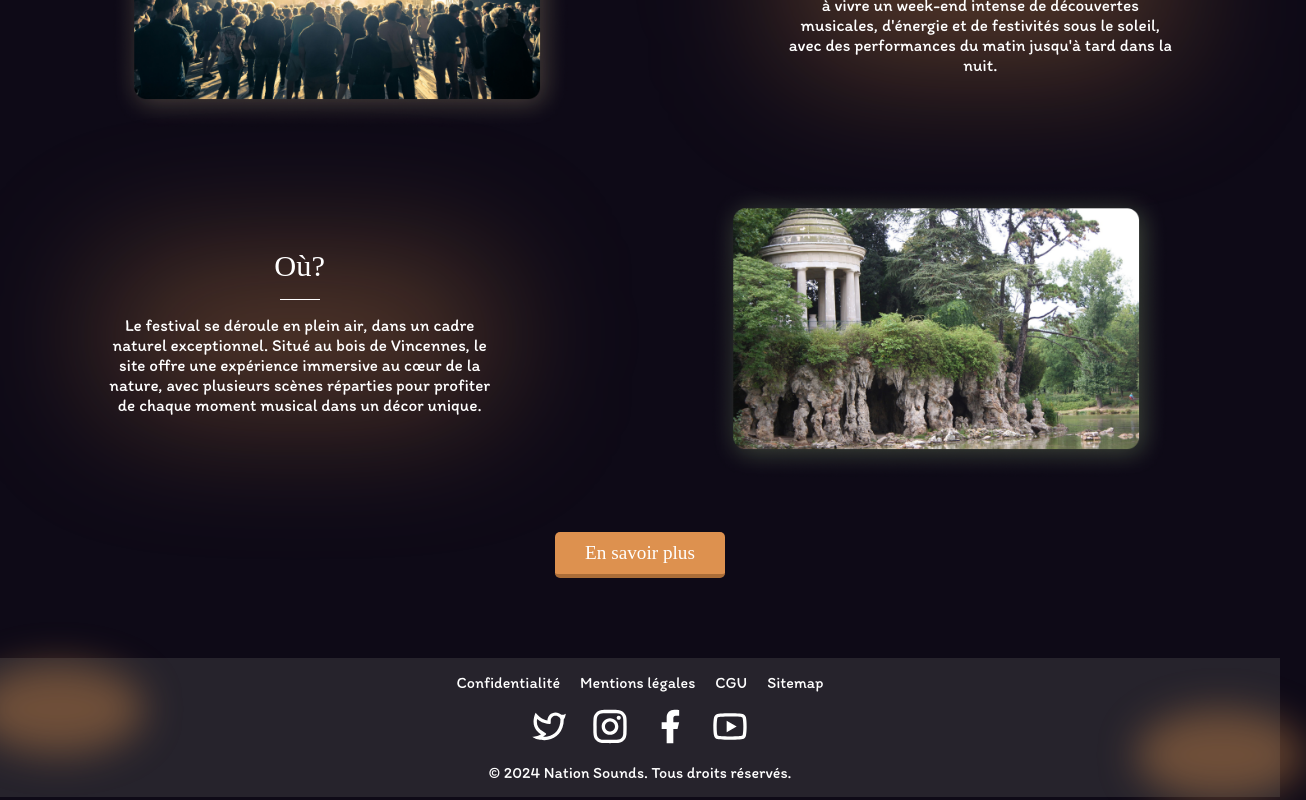
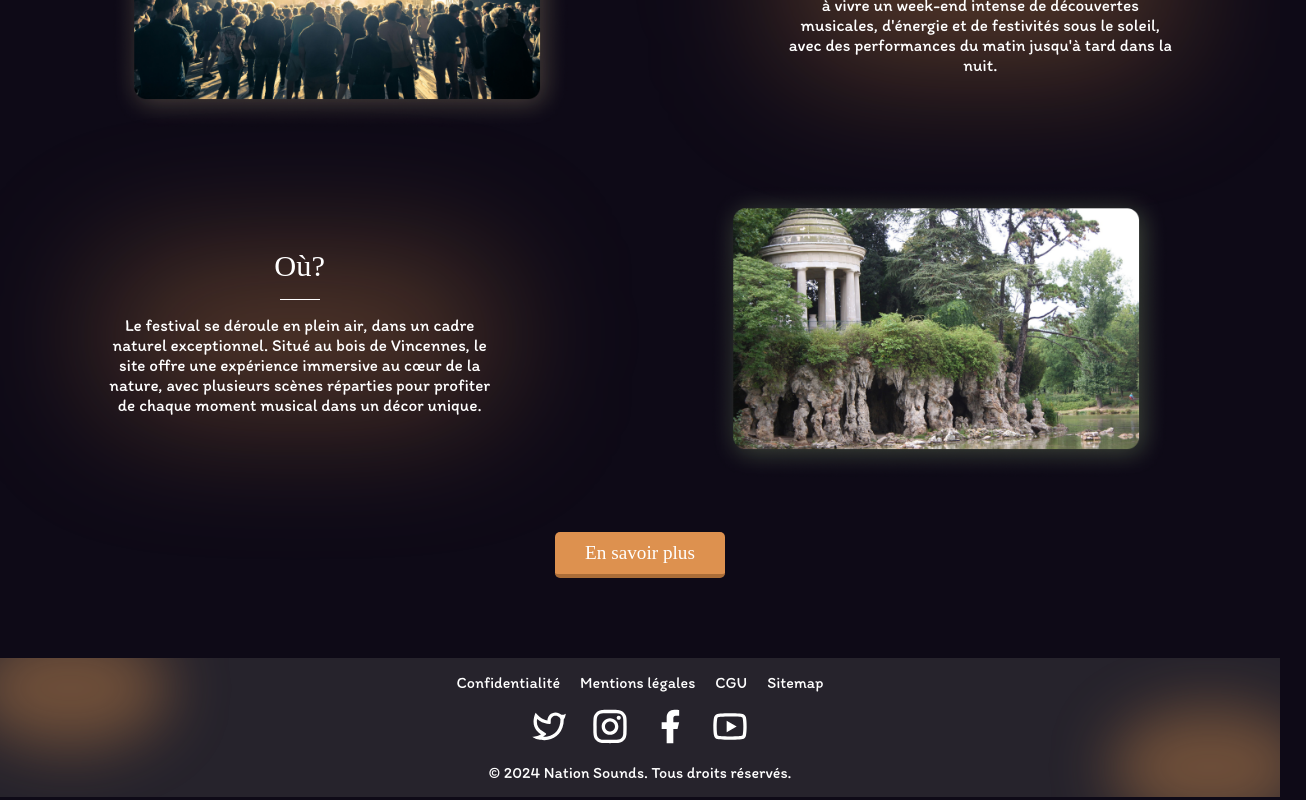
Before and after one commit to xeww/mspr-front, a React (Vite) app: page / in a window 1280 px wide. Shown: the part 1372-2172 px from the top of the page, 1306 px wide, since content can reach past the window. Built offline with nearby package versions, Linux system fonts and the light colour scheme; a web font is replaced by a local one.

Commit message:
feat: footer fix

```diff
--- a/src/components/footer/footer.css
+++ b/src/components/footer/footer.css
@@ -14,31 +14,26 @@ footer {
     gap: 10px;
     padding: 15px;
     position: relative;
+    overflow: hidden;
 }
 
-footer::after {
-    content: "";
-    width: 170px;
-    height: 90px;
-    border-radius: 50%;
+.footer-blur {
+    width: 200px;
+    height: 120px;
     background-color: rgba(221, 145, 78, 0.4);
     position: absolute;
-    top: 4%;
-    left: -2%;
-    filter: blur(19px);
-
+    border-radius: 50%;
+    filter: blur(30px);
 }
 
-footer::before {
-    content: "";
-    width: 170px;
-    height: 90px;
-    border-radius: 50%;
-    background-color: rgba(221, 145, 78, 0.4);
-    position: absolute;
-    bottom: -2%;
-    right: -2%;
-    filter: blur(19px);
+.footer-blur-left {
+    top: -30px;
+    left: -30px;
+}
+
+.footer-blur-right {
+    bottom: -30px;
+    right: -30px;
 }
 
 .footer-links {
--- a/src/components/footer/footer.jsx
+++ b/src/components/footer/footer.jsx
@@ -21,6 +21,8 @@ export default function Footer() {
 function Links() {
   return (
     <div className="footer-links">
+      <div className="footer-blur footer-blur-left"></div>
+      <div className="footer-blur footer-blur-right"></div>
       <Link to="/" className="font-body">
         Confidentialité
       </Link>
```
